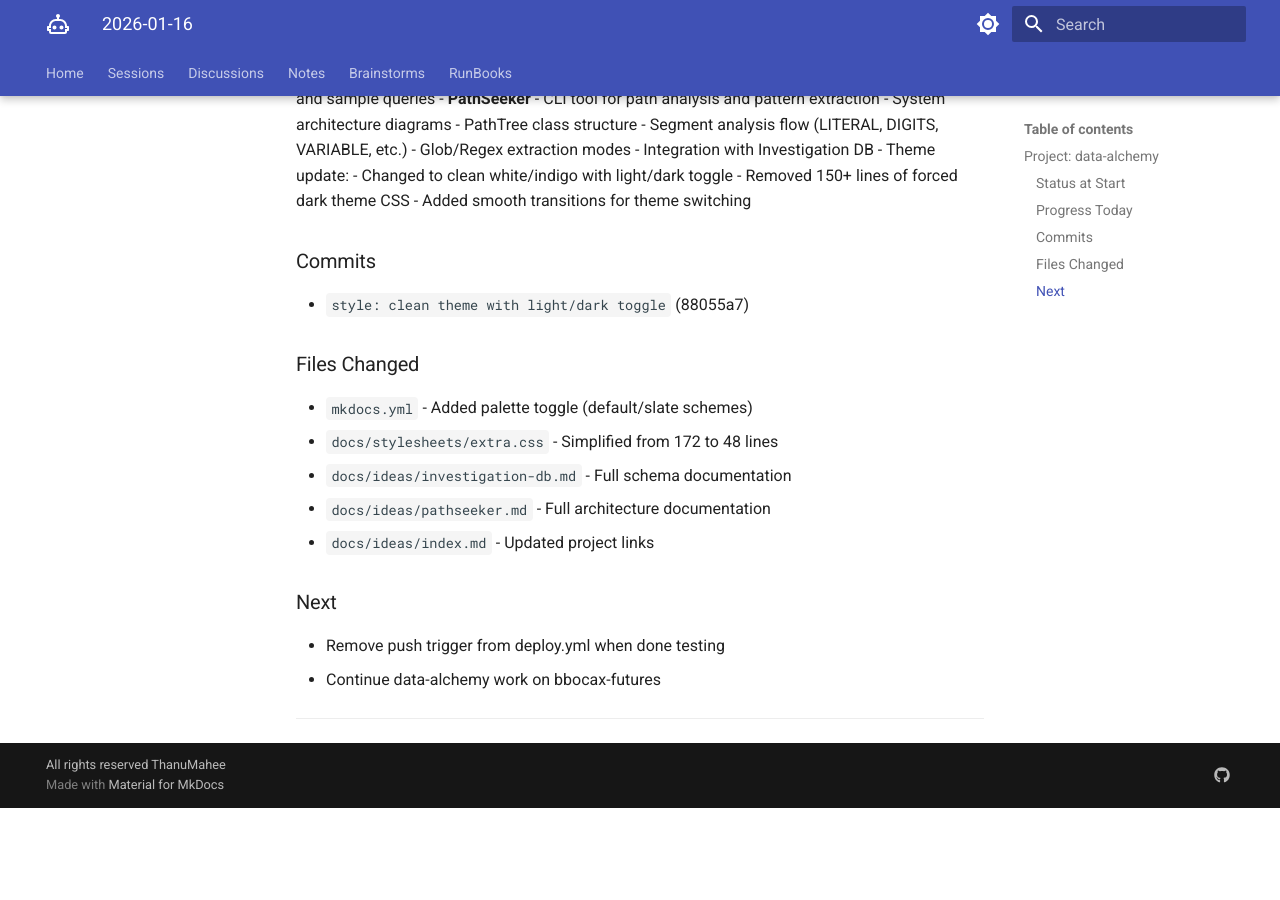
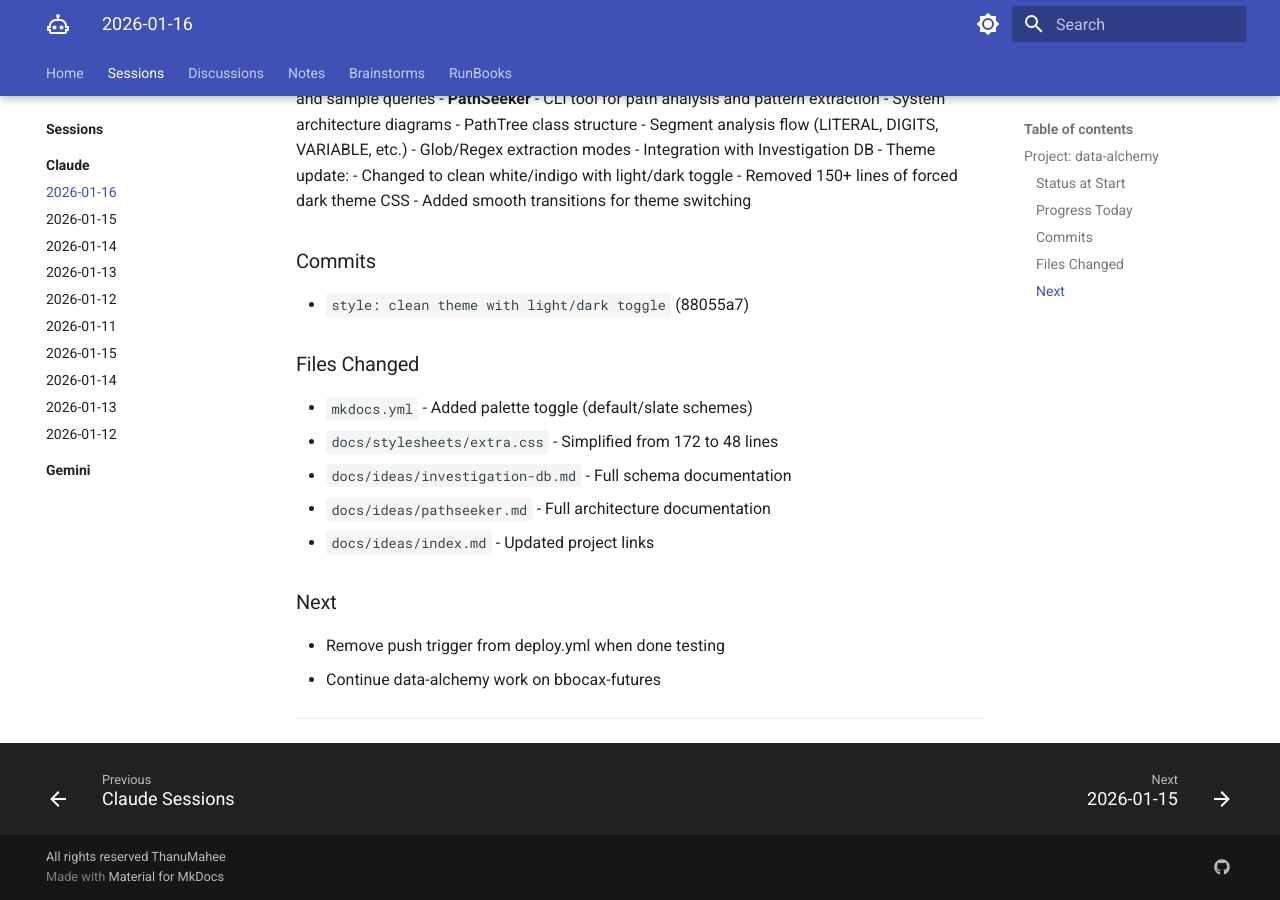
Before and after one commit to ThanuMahee12/AgentContext, an MkDocs documentation site: the page built from docs/sessions/claude/w-2026-01-16.md, in a window 1280 px wide and 900 px high, scrolled down 771 px. Built offline with MkDocs 1.6.1 and Material for MkDocs 9.7.7, drawn with Linux system fonts in a browser that asks for light colours; before the commit the page ends 1579 px from its top, so only the background shows below that.

Commit message:
docs: add manual navigation for sessions

```diff
--- a/mkdocs.yml
+++ b/mkdocs.yml
@@ -46,7 +46,22 @@ plugins:
 
 nav:
   - Home: index.md
-  - Sessions: sessions/
+  - Sessions:
+    - sessions/index.md
+    - Claude:
+      - sessions/claude/index.md
+      - sessions/claude/w-2026-01-16.md
+      - sessions/claude/w-2026-01-15.md
+      - sessions/claude/w-2026-01-14.md
+      - sessions/claude/w-2026-01-13.md
+      - sessions/claude/w-2026-01-12.md
+      - sessions/claude/w-2026-01-11.md
+      - sessions/claude/l-2026-01-15.md
+      - sessions/claude/l-2026-01-14.md
+      - sessions/claude/l-2026-01-13.md
+      - sessions/claude/l-2026-01-12.md
+    - Gemini:
+      - sessions/gemini/index.md
   - Discussions: discussions/
   - Notes: notes/
   - Brainstorms: brainstorms/
```
